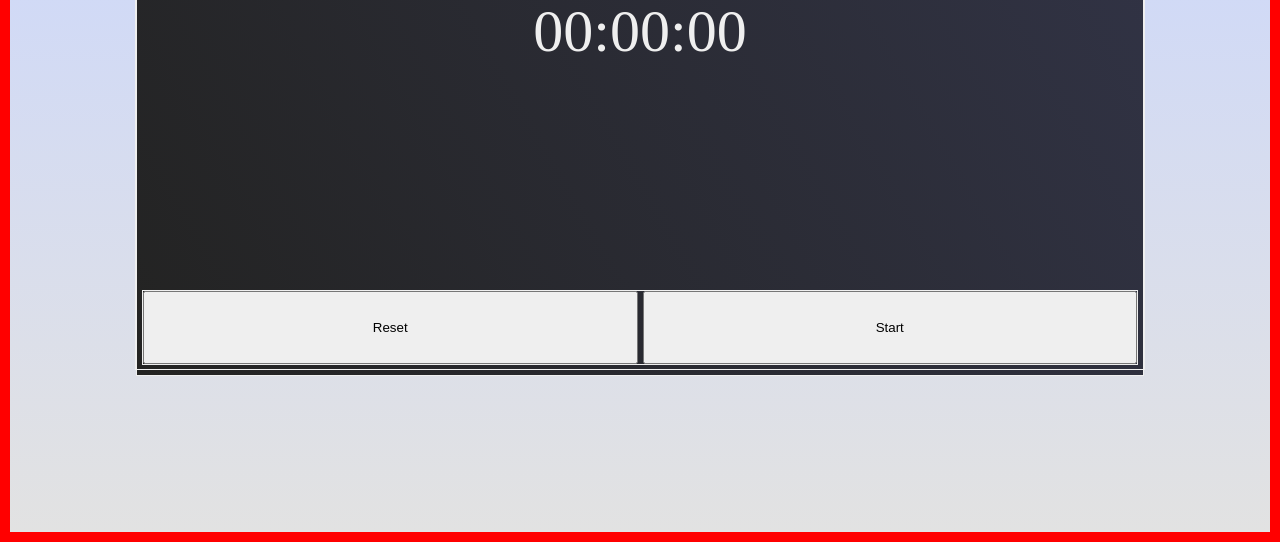
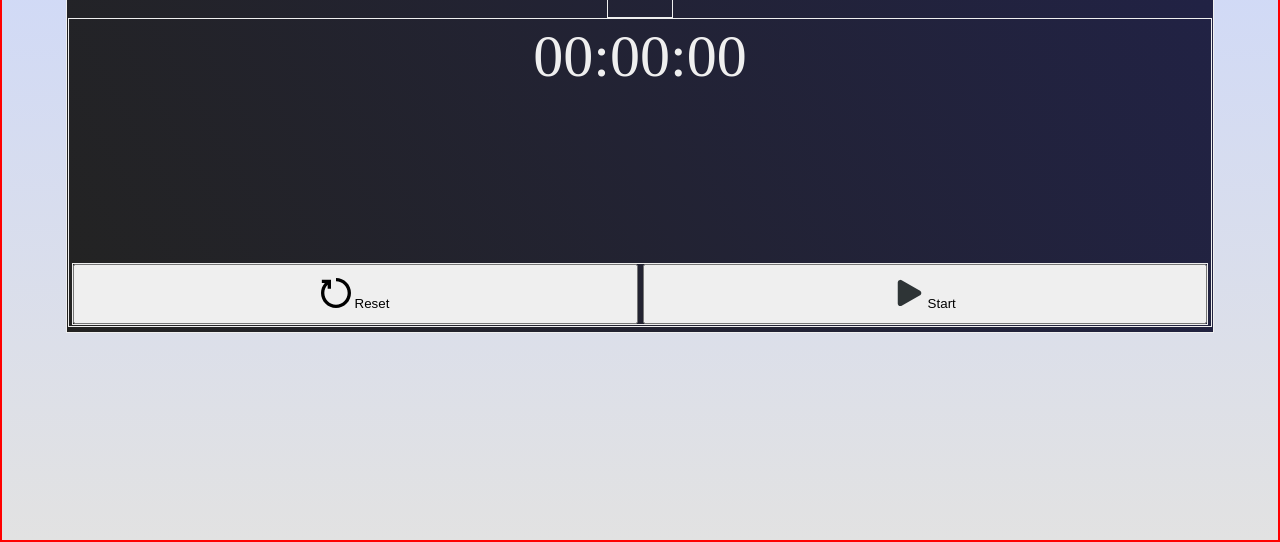
Before and after one commit to joserafael0160/Stopwatch, a website built with Vite: page src/index.html in a window 1280 px wide. Shown: the part 258-800 px from the top of the page. Built offline with nearby package versions, Linux system fonts and the light colour scheme.

Commit message:
Adding svgs and design

```diff
--- a/src/index.html
+++ b/src/index.html
@@ -41,8 +41,8 @@
       <main id="main-container">
         <time>00:00:00</time>
         <div class="buttons">
-          <button type="reset">Reset</button>
-          <button>Start</button>
+          <button type="reset" color="#fff"> <img src="./assets/svgs/reset.svg" alt="" color="#fff"> Reset</button>
+          <button> <img src="./assets/svgs/start.svg" alt=""> Start</button>
         </div>
       </main>
     </div>
--- a/src/style/style.css
+++ b/src/style/style.css
@@ -11,14 +11,15 @@
   justify-content: center;
   align-items: center;
   height: 100dvh;
-  border: 10px solid red;
+  border: 2px solid red;
 
   & .card {
     display:grid;
-    background: linear-gradient(60deg, #232322, #313345);
+    background: linear-gradient(60deg, #232322, #212245);
     justify-items: center;
-    width: 80%;
-    height: 60%;
+    width: 90%;
+    min-height: 300px;
+    aspect-ratio: 3/1;
     border: 1px solid;
     grid-template-rows:1fr 5fr ;
     padding: 5px;
@@ -30,14 +31,13 @@
 
     & #main-container {
       border: 1px solid;
-      padding: 6px;
+      padding: 3px;
       width: 100%;
 
       & time {
         display: block;
         font-size: 60px;
         text-align: center;
-        font-width: 2px;
         height: 80%;
       }
 
```
